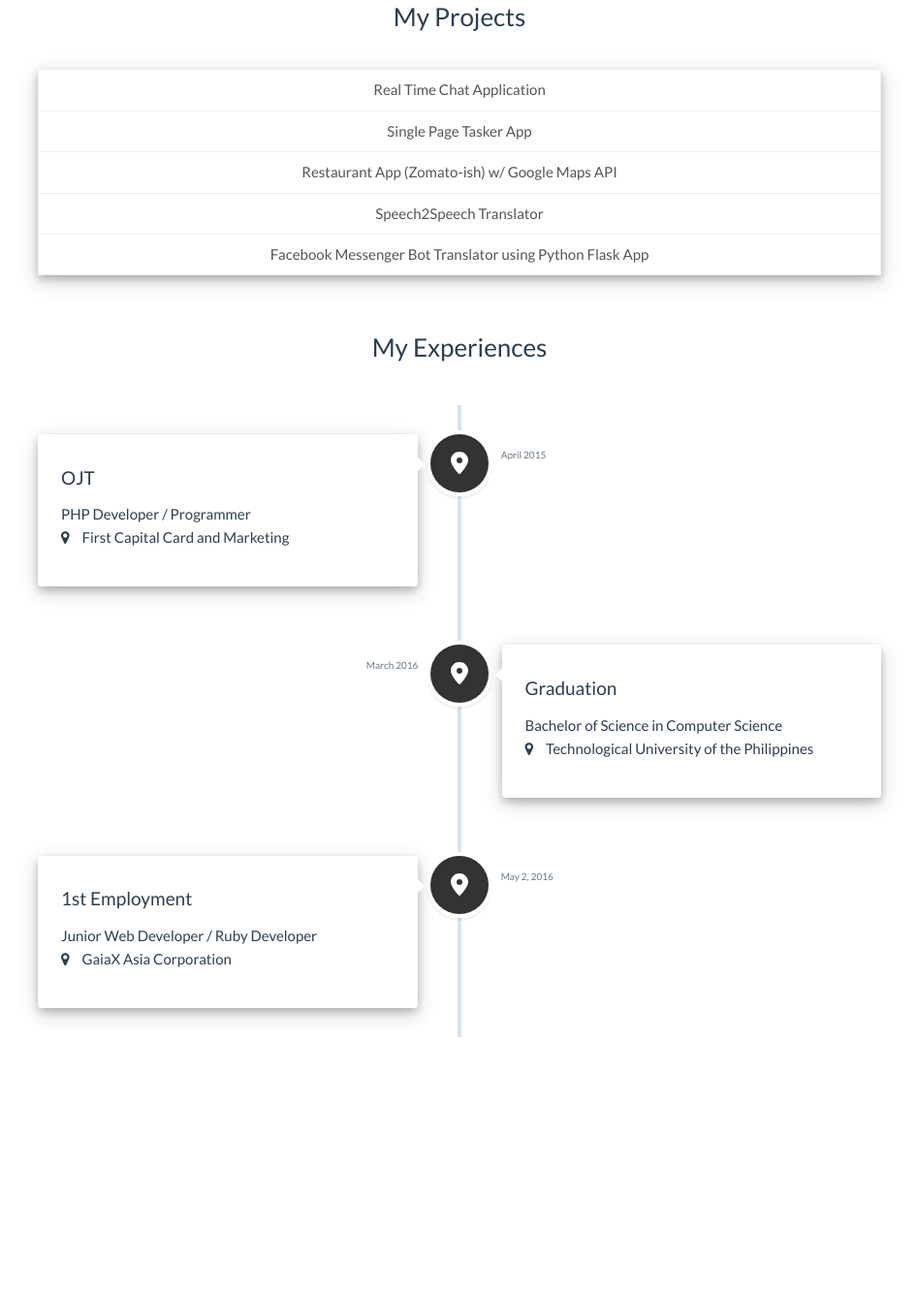
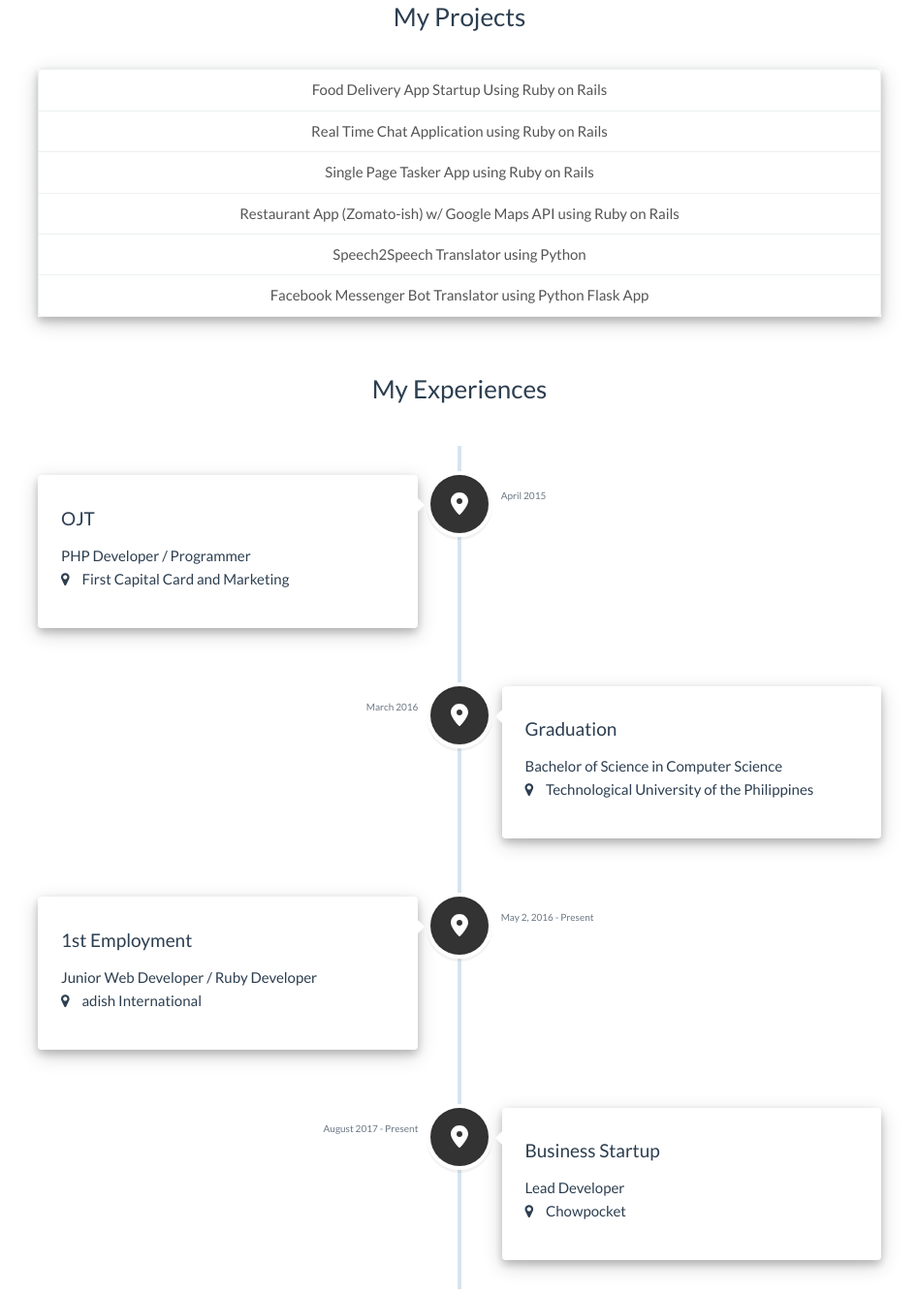
Before and after one commit to jnsoo123/jnsoo123.github.io, a plain HTML site: page index.html in a window 1280 px wide. Shown: the part 1085-2420 px from the top of the page at 97% size, without its empty margins (166-1113 px from the left). Before the commit the page ends 2215 px from the top, so only its background shows below. Drawn offline with nearby package versions, Linux system fonts and the light colour scheme.

Commit message:
updated online resume

```diff
--- a/index.html
+++ b/index.html
@@ -42,17 +42,10 @@
       <div class="profile-card with-shadow">
         <div class="profile-body">
           <div class="row">
-
-            <div class="col-sm-4">
-              <div class="profile-picture" style="width: 250px; height: 260px; border: 5px solid #333;">
-                temp
-              </div>
-            </div>
-
-            <div class="col-sm-8">
+            <div class="col-sm-12">
               <div class="profile-info">
                 <div class="profile-title">
-                  <p>I'm <b>JN Soo</b></p>
+                  <p>Hi, I'm <b>John Neil Soo</b></p>
                 </div>
                 Software Engineer & Full Stack Web Developer
                 <hr>
@@ -61,7 +54,7 @@
                     <p><b>AGE</b></p>
                   </div>
                   <div class="col-sm-6">
-                    <p>23</p>
+                    <p>24</p>
                   </div>
                   <div class="col-sm-6">
                     <p><b>ADDRESS</b></p>
@@ -146,7 +139,7 @@
             <div class="col-md-6">
               <div class="clearfix">
                 <div class="pull-left">ReactJs</div>
-                <div class="pull-right">60%</div>
+                <div class="pull-right">75%</div>
               </div>
               <div class="progress">
                 <div class="progress-bar" style="width: 60%;"></div>
@@ -187,12 +180,12 @@
         <h3 class="text-center title-bottom-margin">My Projects</h3>
 
         <div class="list-group with-shadow">
-          <a href="https://chatawesome.herokuapp.com"  target="_blank" class="list-group-item text-center">Real Time Chat Application</a>
-          <a href="https://simpletasker.herokuapp.com/"  target="_blank" class="list-group-item text-center">Single Page Tasker App</a>
-          <a href="https://github.com/jnsoo123/restaurant_app"  target="_blank" class="list-group-item text-center">Restaurant App (Zomato-ish) w/ Google Maps API</a>
-          <a href="https://github.com/jnsoo123/gummy"  target="_blank" class="list-group-item text-center">Speech2Speech Translator</a>
+          <a href="http://www.chowpocket.com"  target="_blank" class="list-group-item text-center">Food Delivery App Startup Using Ruby on Rails</a>
+          <a href="https://chatawesome.herokuapp.com"  target="_blank" class="list-group-item text-center">Real Time Chat Application using Ruby on Rails</a>
+          <a href="https://simpletasker.herokuapp.com/"  target="_blank" class="list-group-item text-center">Single Page Tasker App using Ruby on Rails</a>
+          <a href="https://github.com/jnsoo123/restaurant_app"  target="_blank" class="list-group-item text-center">Restaurant App (Zomato-ish) w/ Google Maps API using Ruby on Rails</a>
+          <a href="https://github.com/jnsoo123/gummy"  target="_blank" class="list-group-item text-center">Speech2Speech Translator using Python</a>
           <a href="https://github.com/jnsoo123/fbbottranslator"  target="_blank" class="list-group-item text-center">Facebook Messenger Bot Translator using Python Flask App</a>
-
         </div>
       </div>
 
@@ -233,8 +226,21 @@
         		<div class="cd-timeline-content with-shadow">
         			<h4>1st Employment</h4>
         			<p>Junior Web Developer / Ruby Developer<br>
-              <i class="fa fa-map-marker" style="margin-right: 10px;"></i> GaiaX Asia Corporation</p>
-        			<span class="cd-date">May 2, 2016</span>
+              <i class="fa fa-map-marker" style="margin-right: 10px;"></i> adish International</p>
+        			<span class="cd-date">May 2, 2016 - Present</span>
+        		</div> <!-- cd-timeline-content -->
+        	</div> <!-- cd-timeline-block -->
+
+          <div class="cd-timeline-block">
+        		<div class="cd-timeline-img" style="background-color: #333;">
+        			<img src="./img/cd-icon-location.svg" alt="Picture">
+        		</div> <!-- cd-timeline-img -->
+
+        		<div class="cd-timeline-content with-shadow">
+        			<h4>Business Startup</h4>
+        			<p>Lead Developer<br>
+              <i class="fa fa-map-marker" style="margin-right: 10px;"></i> Chowpocket</p>
+        			<span class="cd-date">August 2017 - Present</span>
         		</div> <!-- cd-timeline-content -->
         	</div> <!-- cd-timeline-block -->
         </section>
```
